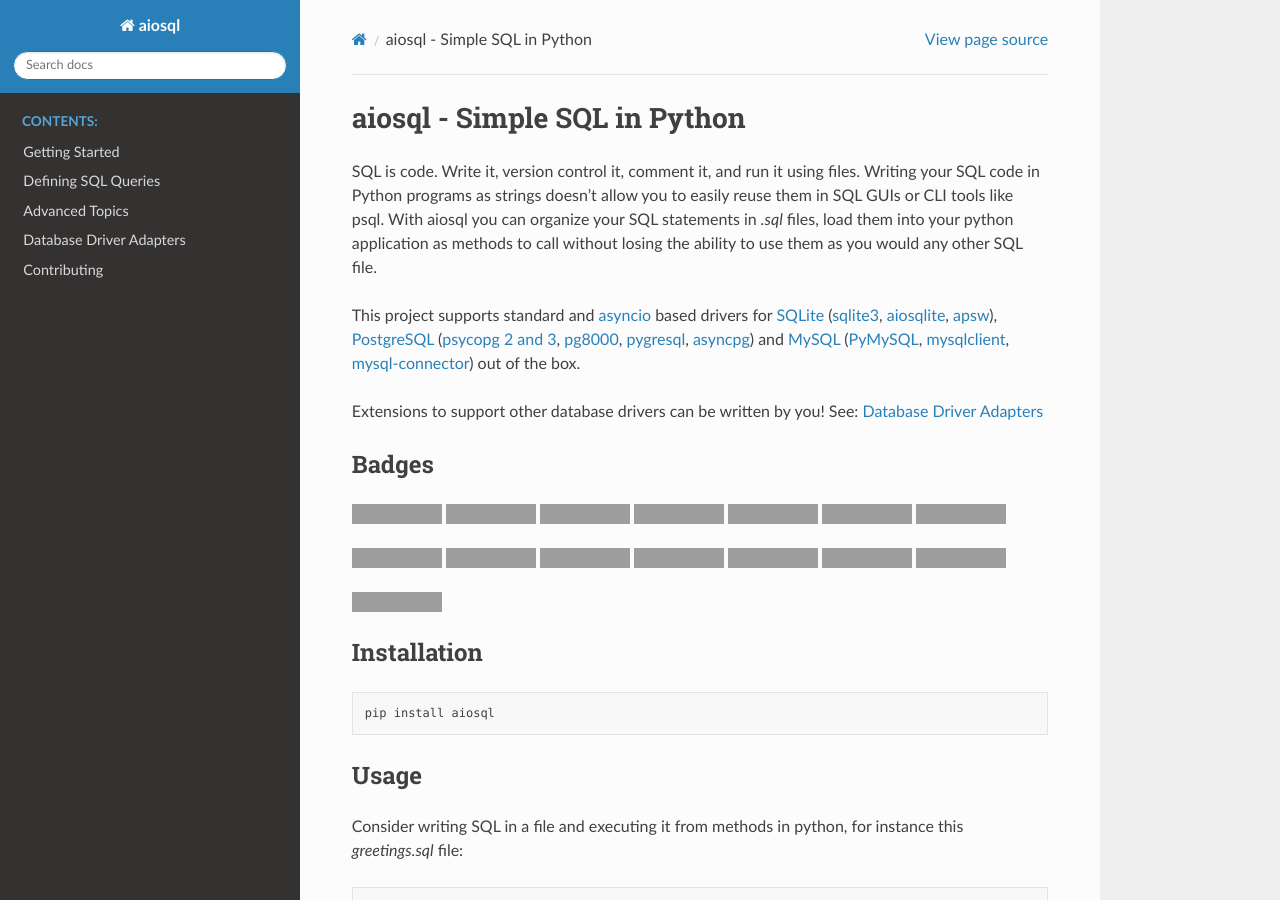
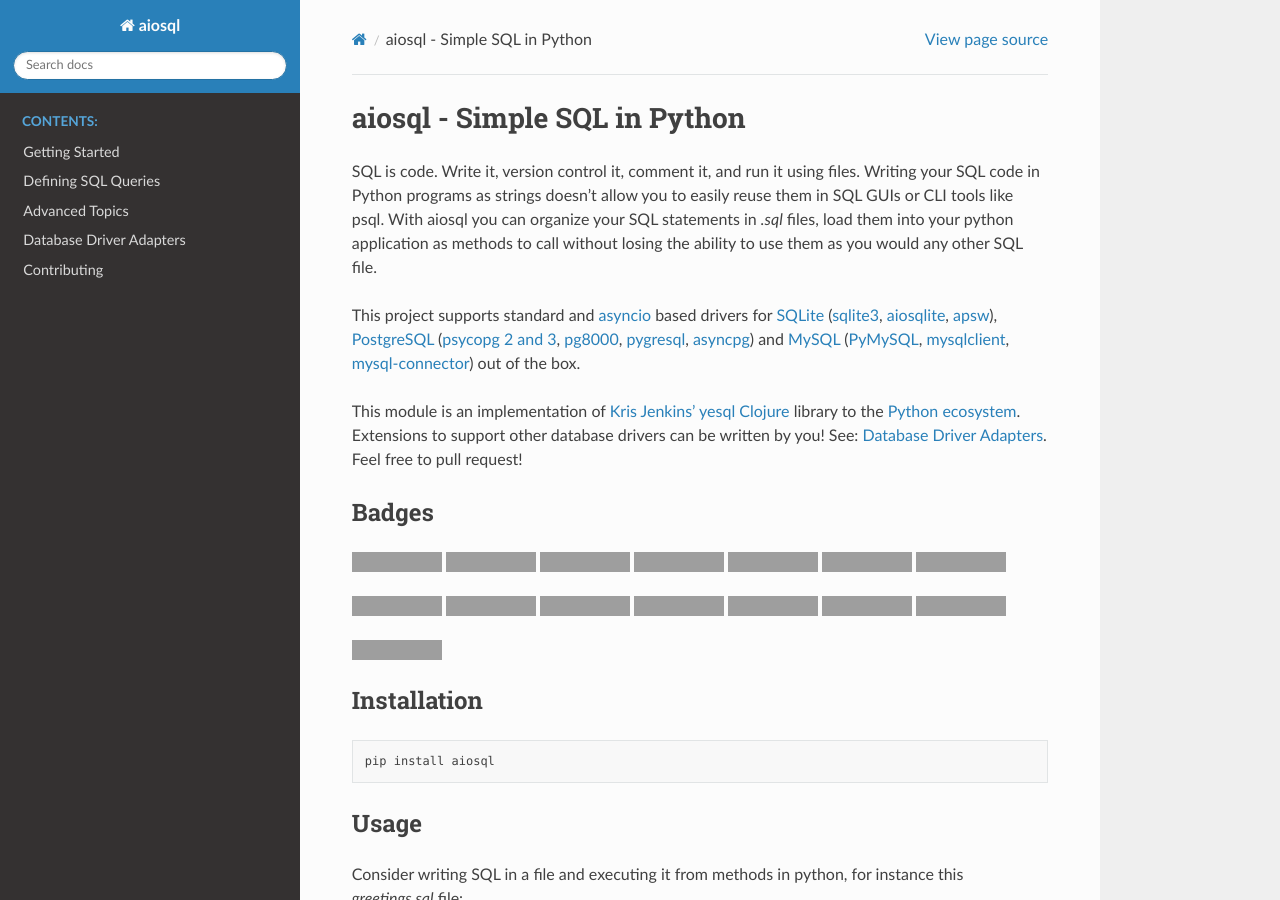
Before and after one commit to nackjicholson/aiosql, a Sphinx documentation site: the page built from docs/source/index.rst, in a window 1280 px wide and 900 px high, cut to the strip 0-900 px from the top of the window. Built offline with Sphinx 7.4.7 and the Read the Docs theme 2.0.0, drawn with Linux system fonts in a browser that asks for light colours; pages that are not in the unit, such as notebooks, are missing from menus; grey boxes are pictures that could not be loaded.

Commit message:
add YeSQL link for reference.

```diff
--- a/docs/source/index.rst
+++ b/docs/source/index.rst
@@ -19,8 +19,12 @@ drivers for
 `PostgreSQL <https://postgresql.org/>`__ (`psycopg 2 and 3 <https://www.psycopg.org/docs/>`__, `pg8000 <https://pypi.org/project/pg8000/>`__, `pygresql <http://www.pygresql.org/>`__, `asyncpg <https://magicstack.github.io/asyncpg/current/>`__)
 and `MySQL <https://www.mysql.com/>`__ (`PyMySQL <https://github.com/PyMySQL/PyMySQL/>`__, `mysqlclient <https://pypi.org/project/mysqlclient/>`__, `mysql-connector <https://dev.mysql.com/doc/connector-python/en/>`__) out of the box.
 
+This module is an implementation of `Kris Jenkins' yesql <https://github.com/krisajenkins/yesql>`__
+`Clojure <https://clojure.org/>`__ library to the `Python <https://www.python.org/>`__
+`ecosystem <https://pypi.org/>`__.
 Extensions to support other database drivers can be written by you!
-See: `Database Driver Adapters <./database-driver-adapters.html>`__
+See: `Database Driver Adapters <./database-driver-adapters.html>`__.
+Feel free to pull request!
 
 
 Badges
```
